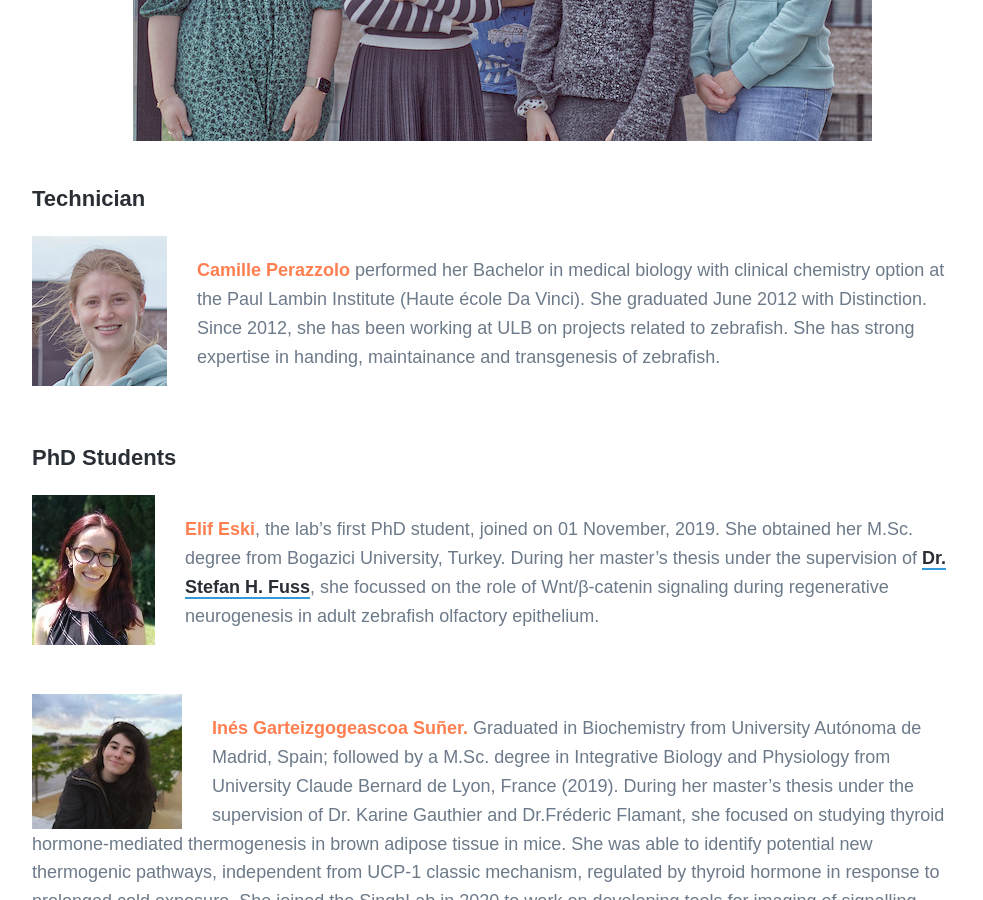
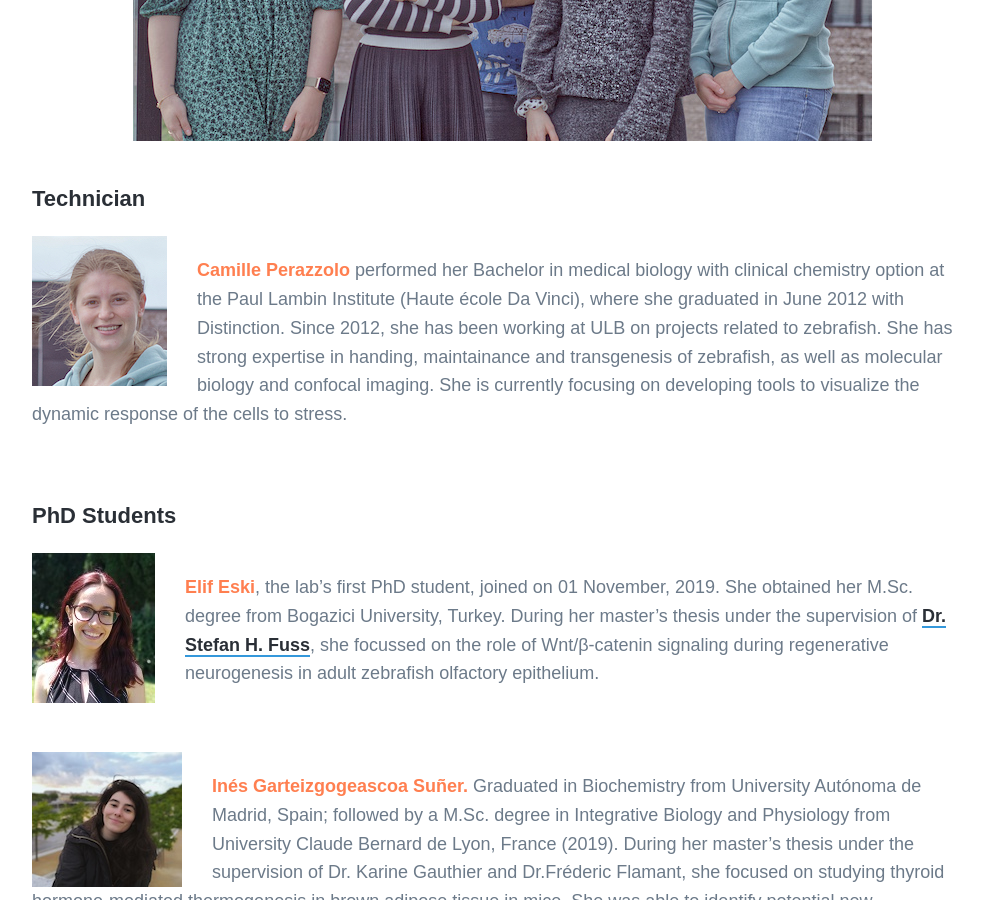
Before and after one commit to sumeetpalsingh/sumeetpalsingh.github.io, a Jekyll site: the page built from _pages/members.md, in a window 1280 px wide and 900 px high, scrolled down 1073 px. Shown: the whole window, without its empty margins (138-1121 px from the left). Built offline with Jekyll 4.4.1, drawn with Linux system fonts in a browser that asks for light colours; nearby versions of some CDN libraries; some web fonts are replaced.

Commit message:
Update members.md

```diff
--- a/_pages/members.md
+++ b/_pages/members.md
@@ -12,7 +12,7 @@ featured_image: /images/demo/members.jpg
 #### Technician
 <img src="/images/members/Camille.jpg" alt="Camille" style="float:left;width:135px;height:150px;margin:-20px 30px 0px 0px">
 
-<span style="color:coral">**Camille Perazzolo**</span> performed her Bachelor in medical biology with clinical chemistry option at the Paul Lambin Institute (Haute école Da Vinci). She graduated June 2012 with Distinction. Since 2012, she has been working at ULB on projects related to zebrafish. She has strong expertise in handing, maintainance and transgenesis of  zebrafish.
+<span style="color:coral">**Camille Perazzolo**</span> performed her Bachelor in medical biology with clinical chemistry option at the Paul Lambin Institute (Haute école Da Vinci), where she graduated in June 2012 with Distinction. Since 2012, she has been working at ULB on projects related to zebrafish. She has strong expertise in handing, maintainance and transgenesis of  zebrafish, as well as molecular biology and confocal imaging. She is currently focusing on developing tools to visualize the dynamic response of the cells to stress.
 
 <br/>
 
```
